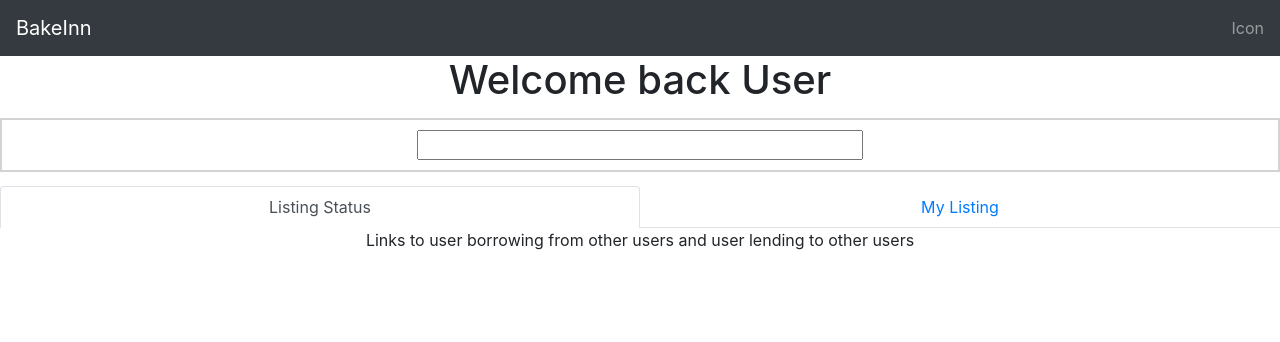
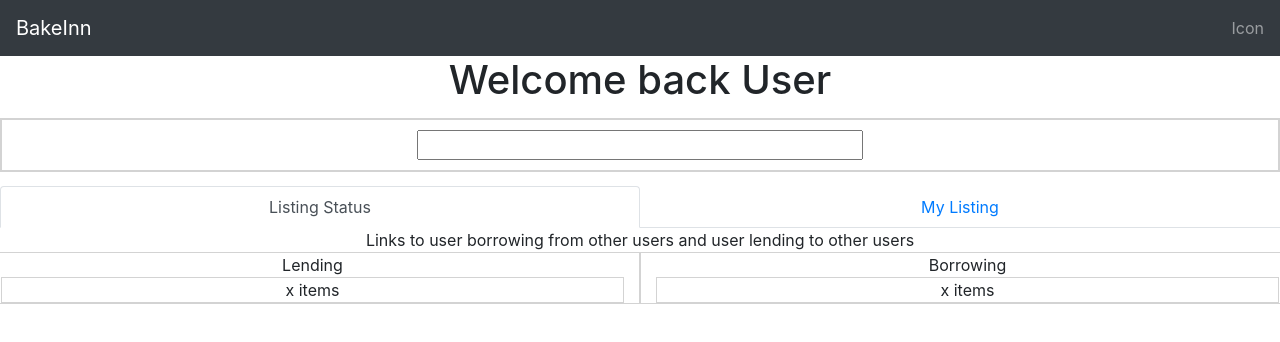
Before and after one commit to clairetay96/BakerInn, a React (Create React App) app in the folder client/: page /dashboard in a window 1280 px wide. Shown: the top 342 px of the page. Built offline with nearby package versions, Linux system fonts and the light colour scheme.

Commit message:
did simple layout

```diff
--- a/client/src/App.js
+++ b/client/src/App.js
@@ -10,6 +10,7 @@ class App extends React.Component {
 
     // logged in is used for placeholder
     // use proper auth to validate user
+    // placeholder user data, need to fetch data on component mount
     this.state = {
       loggedIn : false,
     }
@@ -26,7 +27,7 @@ class App extends React.Component {
     return (
       <div className="App">
 
-        {/* always show the nav */}
+        {/* always show the overlays 1. nav 2. chat 3. add listing? */}
         <NavBar isLoggedIn={this.state.loggedIn}/>
 
         <Route path="/dashboard">
--- /dev/null
+++ b/client/src/Components/ListingDetail/index.jsx
@@ -0,0 +1,13 @@
+import React from 'react'
+
+export default function ListingDetail(props) {
+  return (
+    <div>
+      {props.allListings
+      ? props.allListings.map((listing, index)=>{
+          return <h1 key={index}>{listing}</h1>
+        })
+      : null}
+    </div>
+  )
+}
--- a/client/src/Components/ListingTabs/index.css
+++ b/client/src/Components/ListingTabs/index.css
@@ -1,3 +1,11 @@
 .listing-tabs > a {
   width: 50%;
 }
+
+.listing-selection {
+  border: 1px solid lightgrey;
+}
+
+.listing-selection > div {
+  border: 1px solid lightgrey;
+}
--- a/client/src/Components/ListingTabs/index.jsx
+++ b/client/src/Components/ListingTabs/index.jsx
@@ -1,16 +1,32 @@
 import React from 'react'
 import './index.css'
 
-import { Tab, Tabs } from "react-bootstrap";
+import { Tab, Tabs, Row, Col } from "react-bootstrap";
+import ListingDetail from '../ListingDetail';
 
-export default function ListingTabs() {
+export default function ListingTabs(props) {
+  let { available=null, loan=null, userBorrowing=null } = props.listingData
   return (
-    <Tabs defaultActiveKey="home" transition={false} id="noanim-tab-example" className="listing-tabs">
-      <Tab eventKey="home" title="Listing Status">
+    <Tabs defaultActiveKey="listing-status" transition={false} id="noanim-tab-listing" className="listing-tabs">
+      <Tab eventKey="listing-status" title="Listing Status">
         Links to user borrowing from other users and user lending to other users
+        <Row>
+          <Col className="listing-selection">
+            Lending
+            <div>
+              x items
+            </div>
+          </Col>
+          <Col className="listing-selection">
+            Borrowing
+            <div>
+              x items
+            </div>
+          </Col>
+        </Row>
       </Tab>
-      <Tab eventKey="profile" title="My Listing">
-        User posted listing that is available
+      <Tab eventKey="user-listing" title="My Listing">
+        <ListingDetail allListings={available}/>
       </Tab>
     </Tabs>
   )
--- a/client/src/Pages/DashboardPage/index.jsx
+++ b/client/src/Pages/DashboardPage/index.jsx
@@ -9,6 +9,12 @@ export default class DashboardPage extends Component {
 
     this.state = {
       search: '',
+      user: 'User0',
+      userLendingListings: {
+        available: [1,2,3,4,5],
+        loan: [1,2,3,4,5],
+      },
+      userBorrowing: [1,2,3,4,5],
     }
   }
 
@@ -36,7 +42,8 @@ export default class DashboardPage extends Component {
                    onKeyUp={this.handleSearch}
                    value={this.state.search}/>
 
-        <ListingTabs/>
+        <ListingTabs listingData={{...this.state.userLendingListings,
+                                    userBorrowing: this.state.userBorrowing}}/>
 
       </div>
     )
```
Also changed, not shown: client/src/Components/ListingDetail/index.css (added).
